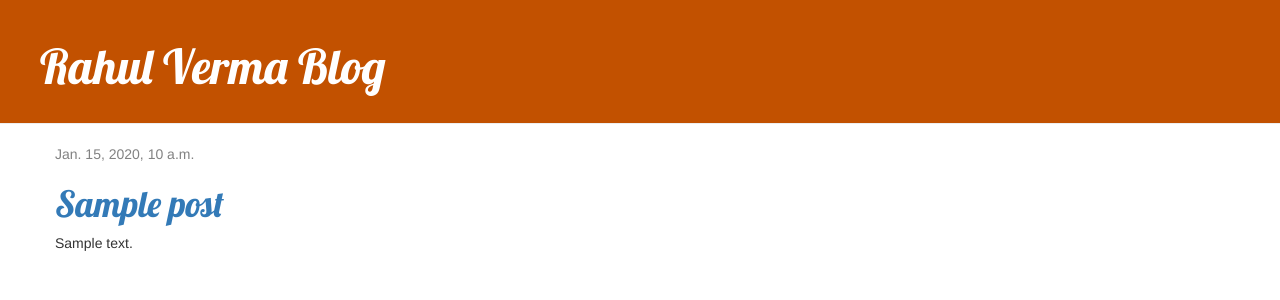
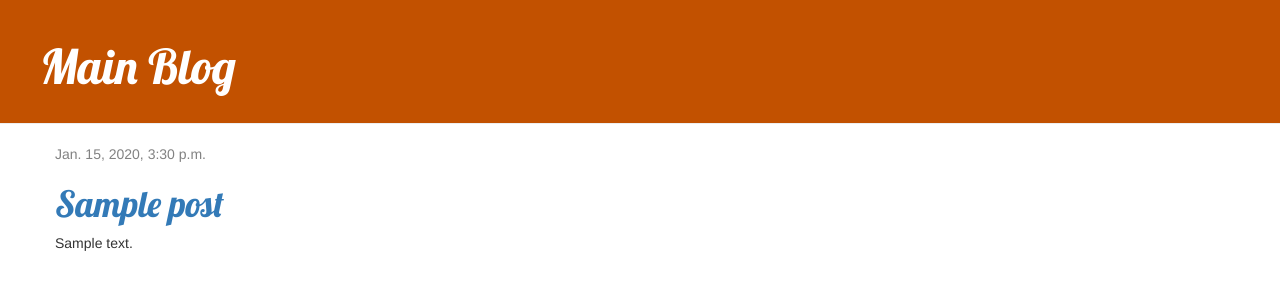
Before and after one commit to rnarv009/my-first-blog, a Django app: page / in a window 1280 px wide. Shown: the top 300 px of the page. Run offline with Django 3.2, Linux system fonts and the light colour scheme; tables that the repository leaves empty hold one stand-in row (values such as "Sample post"); some libraries are stand-ins or nearby versions.

Commit message:
change the details of the blog

```diff
--- a/blog/templates/blog/base.html
+++ b/blog/templates/blog/base.html
@@ -1,7 +1,7 @@
 {% load static %}
 <html>
     <head>
-        <title>Rahul's blog</title>
+        <title>Rahul Verma blog</title>
         <link rel="stylesheet" href="//maxcdn.bootstrapcdn.com/bootstrap/3.2.0/css/bootstrap.min.css">
         <link rel="stylesheet" href="//maxcdn.bootstrapcdn.com/bootstrap/3.2.0/css/bootstrap-theme.min.css">
         <link href='//fonts.googleapis.com/css?family=Lobster&subset=latin,latin-ext' rel='stylesheet' type='text/css'>
@@ -9,7 +9,7 @@
     </head>
     <body>
         <div class="page-header">
-            <h1><a href="/">Rahul Verma Blog</a></h1>
+            <h1><a href="/">Main Blog</a></h1>
         </div>
         <div class="content container">
             <div class="row">
--- a/mysite/settings.py
+++ b/mysite/settings.py
@@ -106,7 +106,7 @@ AUTH_PASSWORD_VALIDATORS = [
 
 LANGUAGE_CODE = 'en-us'
 
-TIME_ZONE = 'UTC'
+TIME_ZONE = 'Asia/Kolkata'
 
 USE_I18N = True
 
```
